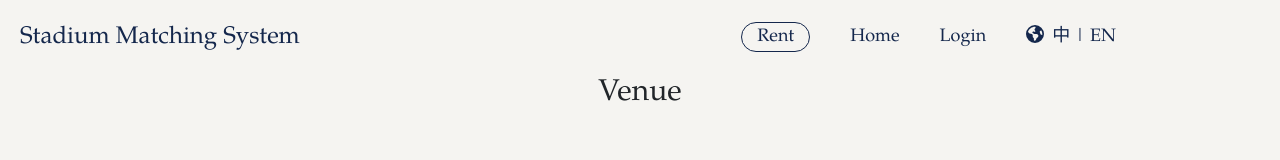
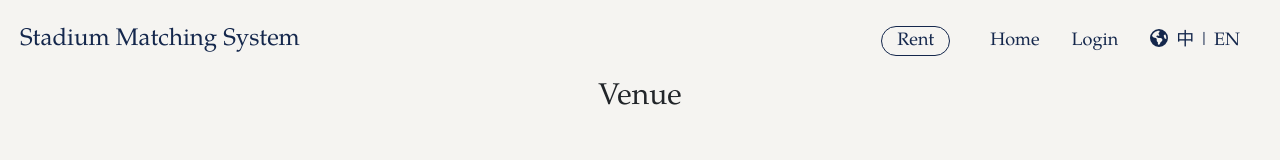
Before and after one commit to musicat1020/cloudNative-23, a Next.js app: page /admin in a window 1280 px wide. Shown: the top 160 px of the page. Built offline with nearby package versions, Linux system fonts and the light colour scheme; no server answers.

Commit message:
fix: navbar layout

```diff
--- a/src/pages/admin/_components/navbarAdmin.js
+++ b/src/pages/admin/_components/navbarAdmin.js
@@ -1,47 +1,101 @@
 import "bootstrap/dist/css/bootstrap.min.css";
 import "@fortawesome/fontawesome-svg-core/styles.css";
-import { Navbar, Nav, Container } from "react-bootstrap";
+import { useState, useRef, useEffect } from "react";
+import {
+  Navbar, Nav, Container
+} from "react-bootstrap";
 import { useTranslation } from "next-i18next";
 import { getCookie, setCookie } from "cookies-next";
+import getConfig from "next/config";
 import { FontAwesomeIcon } from "@fortawesome/react-fontawesome";
 import { faEarthAmericas } from "@fortawesome/free-solid-svg-icons";
+import { useSession, signIn, signOut } from "next-auth/react";
+import styles from "@/styles/navbar.module.css";
 import i18n from "@/utils/i18n";
-import styles from "@/styles/navbar.module.css";
+import UserMenu from "@/components/buttonUserMenu";
+import getAccessToken from "@/hooks/getAccessToken";
+
+const {
+  publicRuntimeConfig: {
+    apiRoot,
+    frontendRoot,
+    accessTokenMaxAge,
+    refreshTokenMaxAge,
+  },
+} = getConfig();
 
 function NavBar() {
   const { t } = useTranslation();
+  const { data, status } = useSession();
+  const timeoutRef = useRef(null);
 
   const handleLanguage = () => {
     const oriLang = getCookie("lang") ?? "en";
-    const newLang = (oriLang === "en") ? "zh" : "en";
+    const newLang = oriLang === "en" ? "zh" : "en";
     setCookie("lang", newLang);
     i18n.changeLanguage(newLang);
   };
 
+  const handleLogout = () => {
+    signOut();
+    localStorage.removeItem("accessToken");
+  };
+
+  useEffect(() => () => {
+    clearTimeout(timeoutRef.current);
+  }, []);
+
+  useEffect(() => {
+    const accessToken = localStorage.getItem("accessToken");
+    if (accessToken === null && data?.user?.name !== undefined) {
+      getAccessToken(data?.user);
+    }
+  }, [data?.user]);
+
+  const [expanded, setExpanded] = useState(false);
+
+  const setToggle = () => {
+    setExpanded(true);
+  };
+
   return (
-    <Navbar collapseOnSelect expand="lg" bg="light-cream">
-      <Container className="m-2">
-        <Navbar.Brand href="/admin" bsPrefix="text-2xl no-underline" className="text-dark-blue">{t("Stadium Matching System")}</Navbar.Brand>
+    <Navbar collapseOnSelect expand="lg" bg="light-cream" onToggle={setToggle}>
+      <Container className="m-2" style={{ maxWidth: "initial" }}>
+        <Navbar.Brand href="/main" bsPrefix="text-2xl no-underline" className="text-dark-blue">
+          {t("Stadium Matching System")}
+        </Navbar.Brand>
         <Navbar.Toggle aria-controls="responsive-navbar-nav" />
-        <Navbar.Collapse id="responsive-navbar-nav">
+        <Navbar.Collapse id="responsive-navbar-nav" className="flex justify-end mt-1 border-b-white">
           <Nav className="me-auto" />
           <Nav>
             <Nav.Link href="/main">
               <span className={styles.navAdmin}>{t("Rent")}</span>
             </Nav.Link>
-            <Nav.Link href="/admin" className={styles.navLink}>{t("Home")}</Nav.Link>
-            <Nav.Link href="/" className={styles.navLink}>{t("Login")}</Nav.Link>
-            <Nav.Link
-              className={styles.navLink}
-              onClick={handleLanguage}
-            >
+            <Nav.Link href="/admin" className={styles.navLink}>
+              {t("Home")}
+            </Nav.Link>
+            {status === "authenticated" ? (
+              <>
+                {/* Check if the Navbar is collapsed */}
+                <UserMenu
+                  data={data}
+                  signOut={handleLogout}
+                  expanded={expanded}
+                />
+              </>
+            ) : (
+              <button className={styles.navLink} onClick={() => signIn("google")}>
+                {t("Login")}
+              </button>
+            )}
+            <Nav.Link className={styles.navLink} onClick={handleLanguage}>
               <FontAwesomeIcon icon={faEarthAmericas} className="mr-2 flex flex-row" />
               中 | EN
             </Nav.Link>
           </Nav>
         </Navbar.Collapse>
       </Container>
-    </Navbar>
+    </Navbar >
   );
 }
 
--- a/src/pages/main/_components/navbar.js
+++ b/src/pages/main/_components/navbar.js
@@ -60,7 +60,7 @@ function NavBar() {
 
   return (
     <Navbar collapseOnSelect expand="lg" bg="light-cream" onToggle={setToggle}>
-      <Container className="m-2">
+      <Container className="m-2" style={{ maxWidth: "initial" }}>
         <Navbar.Brand href="/main" bsPrefix="text-2xl no-underline" className="text-dark-blue">
           {t("Stadium Matching System")}
         </Navbar.Brand>
```
